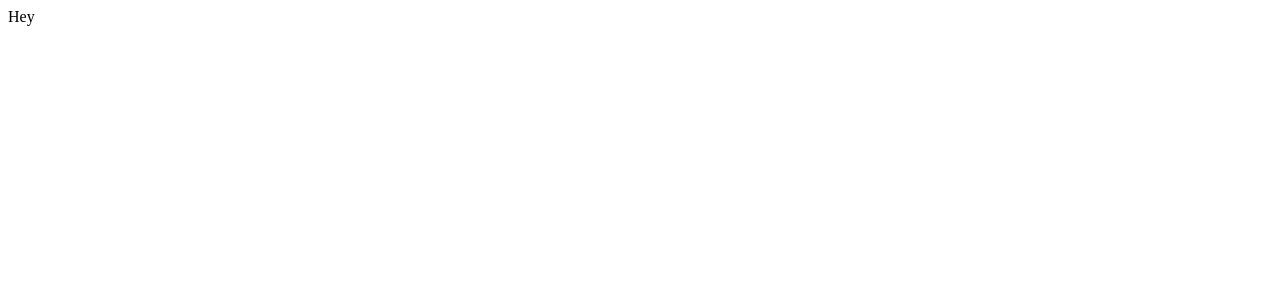
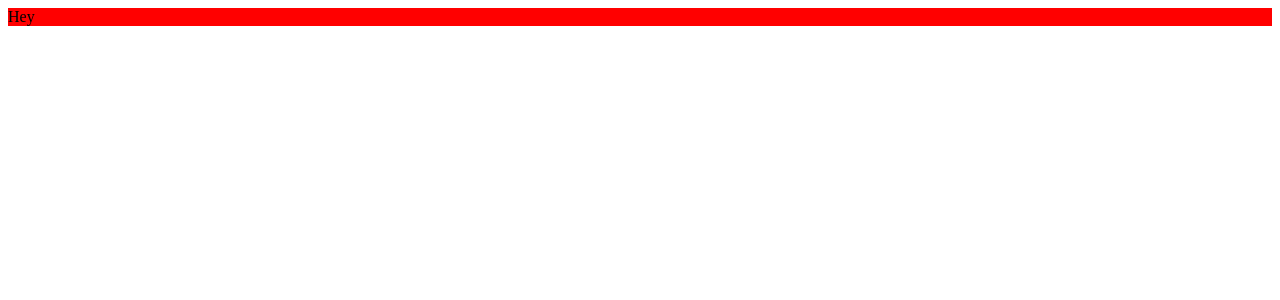
Before and after one commit to daria-marczak/react-redux-typescript, a React app: page / in a window 1280 px wide. Shown: the top 300 px of the page. Built offline with nearby package versions, Linux system fonts and the light colour scheme.

Commit message:
basic setup with css

```diff
--- a/package.json
+++ b/package.json
@@ -11,7 +11,9 @@
     "@types/react": "^16.9.49",
     "@types/react-dom": "^16.9.8",
     "@types/webpack": "^4.41.22",
+    "css-loader": "^4.3.0",
     "html-webpack-plugin": "^4.4.1",
+    "style-loader": "^1.2.1",
     "ts-loader": "^8.0.3",
     "typescript": "^4.0.2",
     "webpack": "^4.44.1",
--- a/src/App.tsx
+++ b/src/App.tsx
@@ -1,3 +1,4 @@
 import React from 'react';
+import './style.css';
 
-export const App = () => <div>Hey</div>;
+export const App = () => <div className="app">Hey</div>;
--- /dev/null
+++ b/src/style.css
@@ -0,0 +1,3 @@
+.app {
+  background-color: red;
+}
--- a/webpack.config.js
+++ b/webpack.config.js
@@ -16,6 +16,10 @@ module.exports = {
         test: /\.tsx?$/,
         use: 'ts-loader',
         exclude: '/node_modules/'
+      },
+      {
+        test: /\.css$/,
+        use: ['style-loader', 'css-loader']
       }
     ]
   },
```
Also changed, not shown: 1 other file (tests, documents, lock files or other folders).
